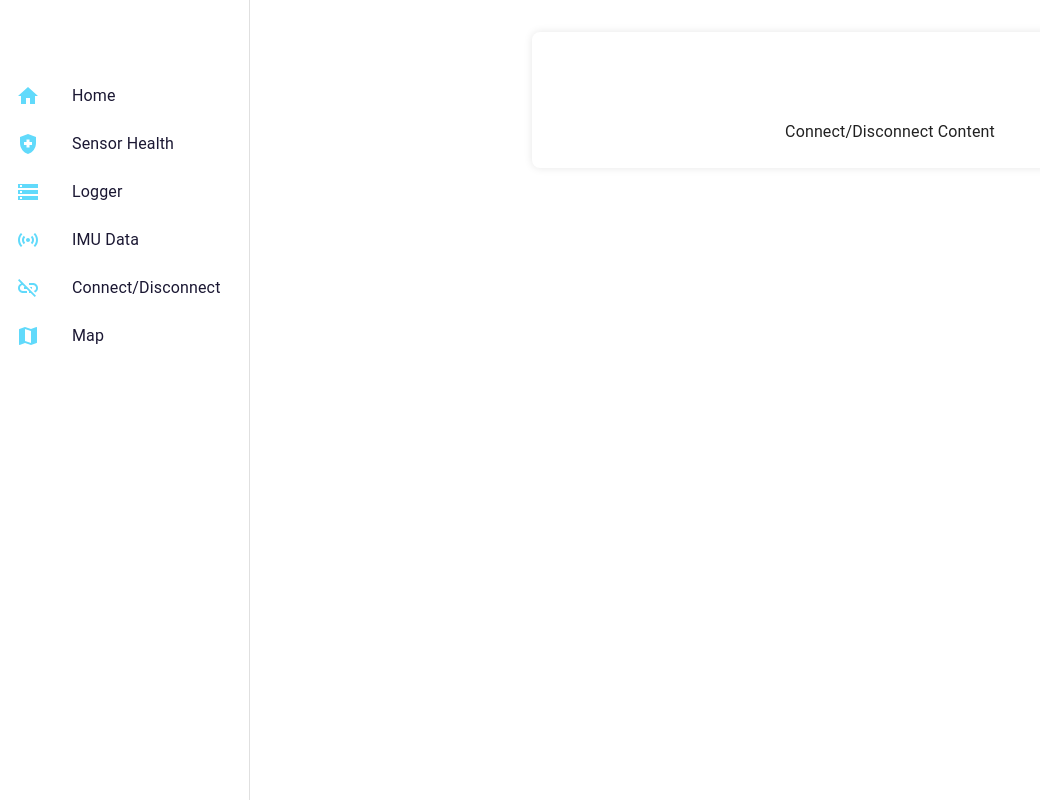
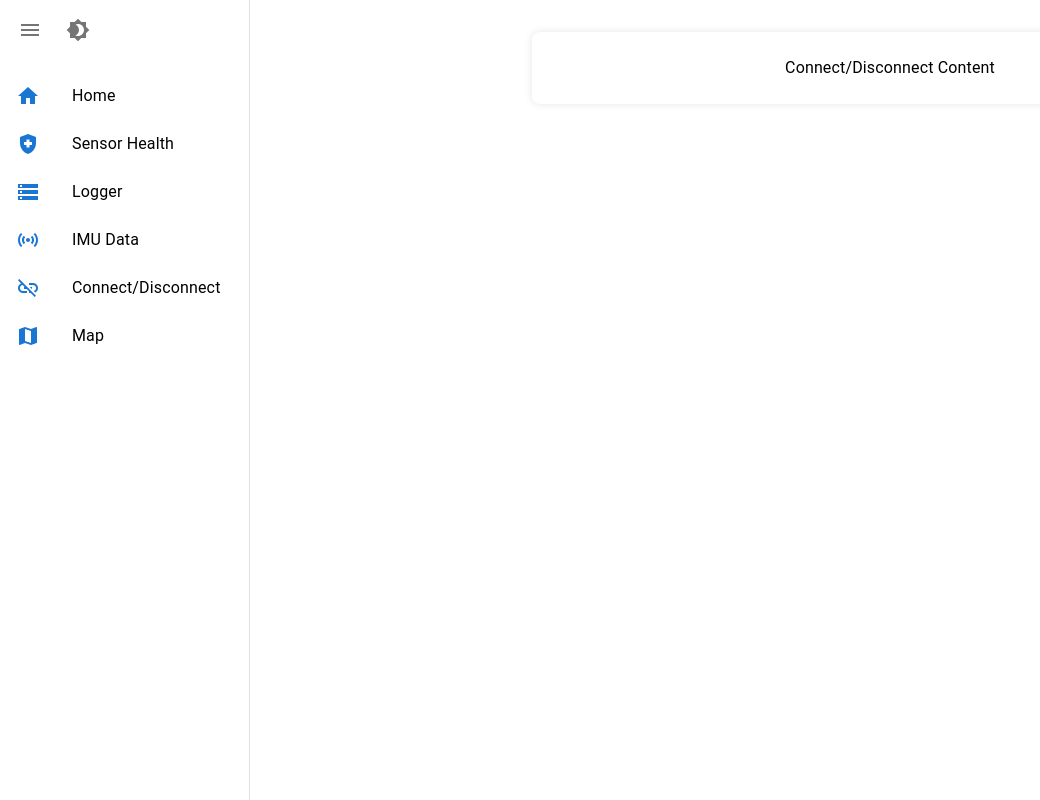
Before and after one commit to PratyushSoni/OrbitConfigrator, a React (Vite) app: page /connect-disconnect in a window 1280 px wide. Shown: the whole page, without its empty margins (0-1040 px from the left). Built offline with nearby package versions, Linux system fonts and the light colour scheme.

Commit message:
different pages of ui

```diff
--- a/src/ui/App.css
+++ b/src/ui/App.css
@@ -35,7 +35,7 @@ button:hover {
 }
 
 .MuiListItem-root:hover {
-  background-color: #FFE6A9 !important;
+  background-color: #D4EBF8 !important;
   border-radius: 4px;
   transition: background-color 0.3s ease;
 }
--- a/src/ui/App.jsx
+++ b/src/ui/App.jsx
@@ -1,4 +1,20 @@
-import { CssBaseline, Drawer, List, ListItem, ListItemIcon, ListItemText, Toolbar, Box, Button } from "@mui/material";
+import React, { useState } from "react";
+import {
+  CssBaseline,
+  Drawer,
+  List,
+  ListItem,
+  ListItemIcon,
+  ListItemText,
+  Toolbar,
+  Box,
+  IconButton,
+  Switch,
+} from "@mui/material";
+import { createTheme, ThemeProvider } from "@mui/material/styles";
+import MenuIcon from "@mui/icons-material/Menu";
+import Brightness4Icon from "@mui/icons-material/Brightness4";
+import Brightness7Icon from "@mui/icons-material/Brightness7";
 import HomeIcon from "@mui/icons-material/Home";
 import HealthAndSafetyIcon from "@mui/icons-material/HealthAndSafety";
 import StorageIcon from "@mui/icons-material/Storage";
@@ -8,15 +24,15 @@ import MapIcon from "@mui/icons-material/Map";
 import { BrowserRouter as Router, Routes, Route, Link } from "react-router-dom";
 import "./App.css";
 
+const drawerWidth = 250;
+
+// Page Components
 const Home = () => <div>Home Content</div>;
 const SensorHealth = () => <div>Sensor Health Content</div>;
 const Logger = () => <div>Logger Content</div>;
 const IMUData = () => <div>IMU Data Content</div>;
 const ConnectDisconnect = () => <div>Connect/Disconnect Content</div>;
 const Map = () => <div>Map Content</div>;
-
-const App = () => {
-  const drawerWidth = 250;
 
 const navItems = [
   { label: "Home", icon: <HomeIcon />, path: "/" },
@@ -27,21 +43,62 @@ const App = () => {
   { label: "Map", icon: <MapIcon />, path: "/map" },
 ];
 
+const App = () => {
+  const [isDrawerOpen, setDrawerOpen] = useState(true);
+  const [isDarkMode, setDarkMode] = useState(false);
+
+  const toggleDrawer = () => {
+    setDrawerOpen(!isDrawerOpen);
+  };
+
+  const toggleTheme = () => {
+    setDarkMode(!isDarkMode);
+  };
+
+  const theme = createTheme({
+    palette: {
+      mode: isDarkMode ? "dark" : "light",
+      primary: {
+        main: isDarkMode ? "#90caf9" : "#1976d2",
+      },
+      background: {
+        default: isDarkMode ? "#121212" : "#ffffff",
+        paper: isDarkMode ? "#1d1d1d" : "#ffffff",
+      },
+      text: {
+        primary: isDarkMode ? "#ffffff" : "#000000",
+      },
+    },
+  });
+
   return (
+    <ThemeProvider theme={theme}>
+      <CssBaseline />
       <Router>
-      <CssBaseline />
         <Box sx={{ display: "flex" }}>
-        {/* Left Sidebar */}
+          {/* Hamburger Icon and Light/Dark Mode Toggle */}
+          <Box sx={{ position: "fixed", top: 10, left: 10, zIndex: 1300, display: "flex", alignItems: "center" }}>
+            <IconButton onClick={toggleDrawer}>
+              <MenuIcon />
+            </IconButton>
+            <IconButton onClick={toggleTheme} sx={{ marginLeft: 1 }}>
+              {isDarkMode ? <Brightness7Icon /> : <Brightness4Icon />}
+            </IconButton>
+          </Box>
+
+          {/* Sidebar */}
           <Drawer
-          variant="permanent"
+            variant="persistent"
+            open={isDrawerOpen}
             sx={{
-            width: drawerWidth,
+              width: isDrawerOpen ? drawerWidth : 0,
               flexShrink: 0,
               "& .MuiDrawer-paper": {
                 width: drawerWidth,
                 boxSizing: "border-box",
-              backgroundColor: "F4E0AF",
-              color: "#1B1833",
+                backgroundColor: theme.palette.background.paper,
+                color: theme.palette.text.primary,
+                transition: "width 0.3s ease",
               },
             }}
           >
@@ -55,11 +112,11 @@ const App = () => {
                   to={item.path}
                   sx={{
                     "&:hover": {
-                    backgroundColor: "#AA5486",
+                      backgroundColor: isDarkMode ? "#333333" : "#EBEAFF",
                     },
                   }}
                 >
-                <ListItemIcon sx={{ color: "#61dafb" }}>{item.icon}</ListItemIcon>
+                  <ListItemIcon sx={{ color: theme.palette.primary.main }}>{item.icon}</ListItemIcon>
                   <ListItemText primary={item.label} />
                 </ListItem>
               ))}
@@ -71,12 +128,13 @@ const App = () => {
             component="main"
             sx={{
               flexGrow: 1,
-            bgcolor: "background.default",
+              bgcolor: theme.palette.background.default,
+              color: theme.palette.text.primary,
               p: 3,
-            marginLeft: `${drawerWidth}px`,
+              marginLeft: isDrawerOpen ? `${drawerWidth}px` : "0",
+              transition: "margin-left 0.3s ease",
             }}
           >
-          <Toolbar />
             <Routes>
               <Route path="/" element={<Home />} />
               <Route path="/sensor-health" element={<SensorHealth />} />
@@ -88,6 +146,7 @@ const App = () => {
           </Box>
         </Box>
       </Router>
+    </ThemeProvider>
   );
 };
 
```
Also changed, not shown: src/ui/pages/ConnectDisconnect.jsx (added, +12 -0 lines), src/ui/pages/Home.jsx (added, +12 -0 lines), src/ui/pages/IMUData.jsx (added, +12 -0 lines), src/ui/pages/Logger.jsx (added, +12 -0 lines), src/ui/pages/Map.jsx (added, +12 -0 lines), src/ui/pages/SensorHealth.jsx (added, +12 -0 lines). Lines whose indentation alone changed are shown as unchanged.
